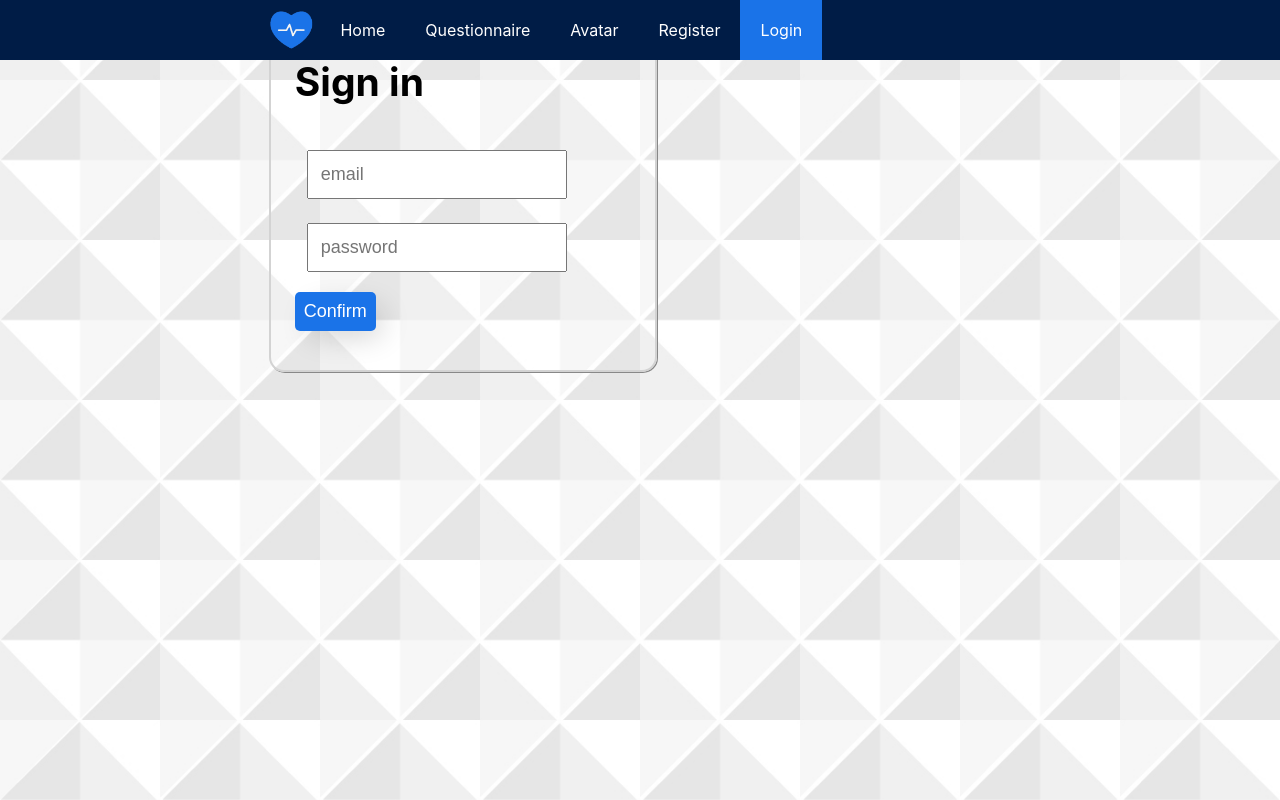
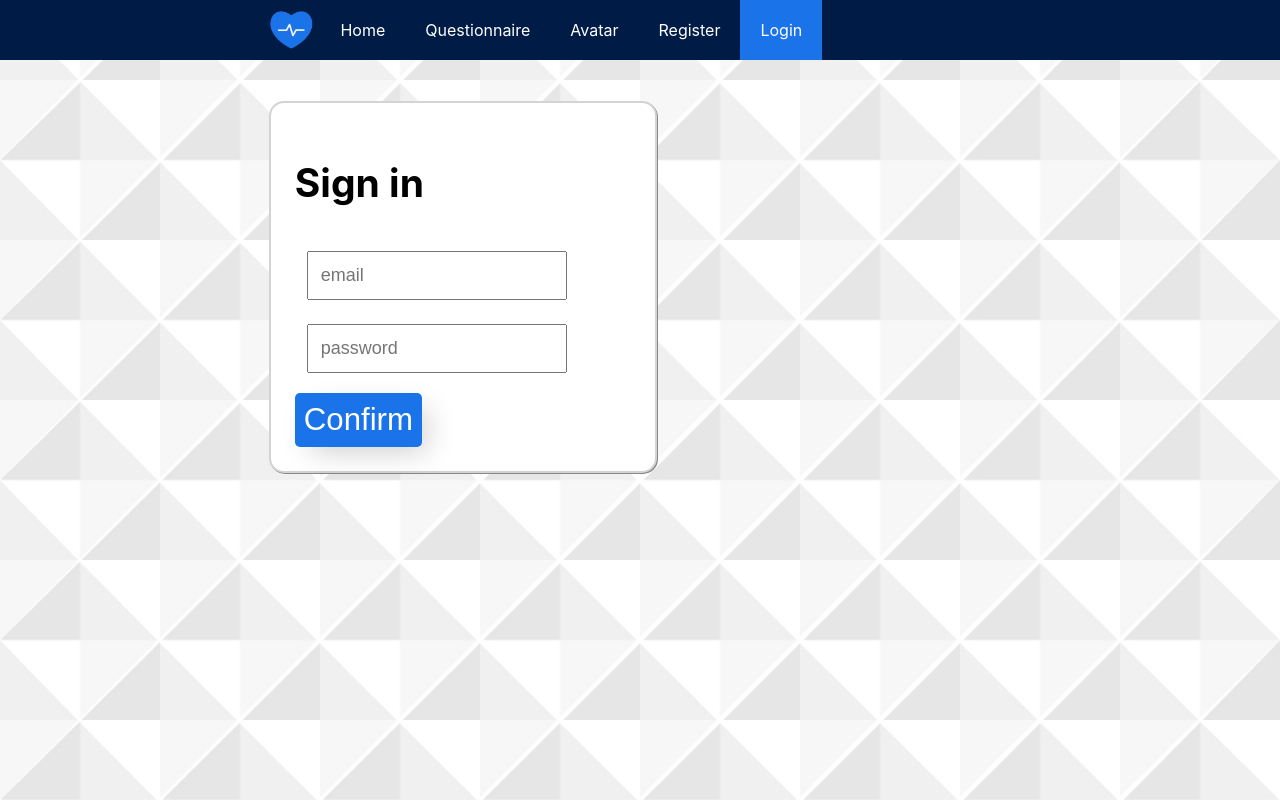
Before and after one commit to medgift/health-prevention-template, a React (Create React App) app: page /login in a window 1280 px wide. Built offline with nearby package versions, Linux system fonts and the light colour scheme; no server answers.

Commit message:
css correction for pages avatar, register, login

```diff
--- a/src/App.css
+++ b/src/App.css
@@ -83,7 +83,8 @@
     max-width: 60%;
     min-width: 50%;
     justify-content: center;
-    /*margin: auto;*/
+    margin-top: 10%;
+    background-color: white;
 }
 
 .disclaimer {
@@ -94,13 +95,16 @@
     min-height: 40vh;
     width: 100%;
     margin-left: 0;
+    margin-top: 30%;
+    background-color: white;
 }
 
 .avatarDiv {
-    margin-top: 2%;
+    margin-top: 10%;
     margin-bottom: 5%;
     padding-top: 0px;
     min-width: 50vw;
+    background-color: white;
 }
 
 #avatar {
@@ -217,17 +221,15 @@
     padding: 1vh;
     color: white;
     text-align: center;
-    font-size: large;
+    font-size: larger;
     width: fit-content;
+
 }
 
 .animatedButton:hover {
-    zoom: 102%;
+    zoom: 110%;
 }
 
-.rightButton {
-    float: right;
-}
 
 .questionButton {
     margin-right: 18%;
--- a/src/pages/Questionnaire.js
+++ b/src/pages/Questionnaire.js
@@ -247,7 +247,7 @@ export default function QuestionList({currentUser}) {
             let responses = {...Variables}; //put values from variables class in an array
             let userId = currentUser ? currentUser.uid : null ; //id is null if a guest fills the questionnaire
             let resDTO = new ResponseDTO(Date.now(), userId, responses);
-            await ResponseDB.addResponses(resDTO);
+            await ResponseDB.prototype.addResponses(resDTO);
         }())
     };
 
```
